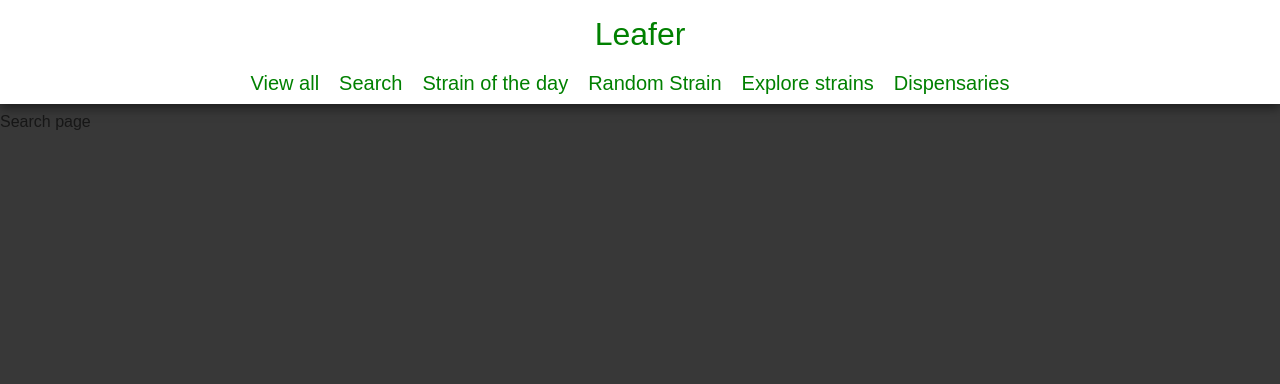
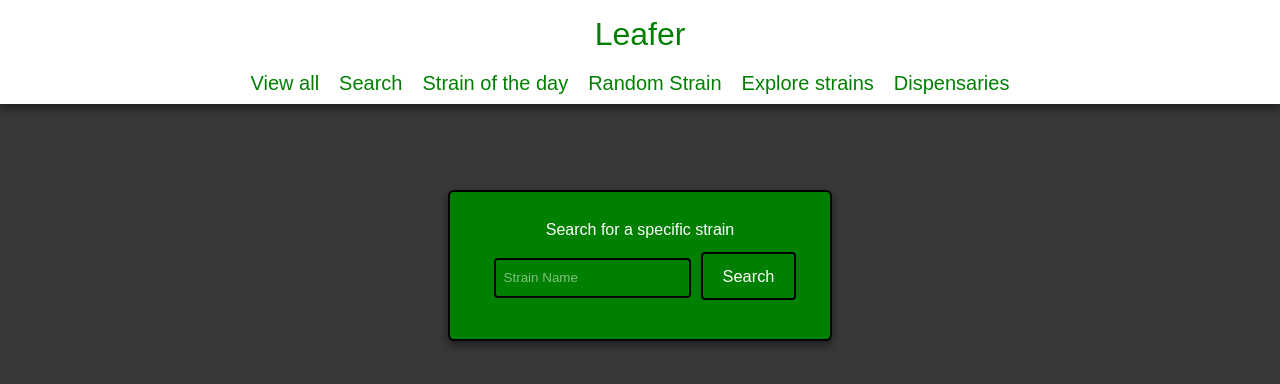
Before and after one commit to rypetrat/leafer, a Next.js app: page /search in a window 1280 px wide. Shown: the top 384 px of the page. Built offline with nearby package versions, Linux system fonts and the light colour scheme.

Commit message:
added some search functionality, working on clickable cards to redirect to more in depth detail pages

```diff
--- a/app/search/page.tsx
+++ b/app/search/page.tsx
@@ -1,9 +1,85 @@
 "use client";
 
+import styled from "styled-components";
+import React, { useState } from "react";
+import getWeedDataByName from "@/lib/getWeedDataByName/routes";
+import { useRouter } from "next/navigation";
+
+
+const StyledOuterDiv = styled.div`
+    text-align: center;
+    margin-top: 80px;
+    justify-content: center;
+    display: flex;
+    flex-direction: column;
+    padding-bottom: 80px;
+`;
+
+const StyledInnerDiv = styled.div`
+    background-color: green;
+    margin-bottom: 50px;
+    padding: 2%;
+    padding-bottom: 3%;
+    margin: 0 auto;
+    width: 30%;
+    border-radius: 6px;
+    border: 2px solid #000000;
+    color: white;
+    box-shadow: 0px 4px 10px rgba(0, 0, 0, 0.5);
+`;
+
+const StyledInput = styled.input`
+    padding: 8px;
+    margin: 0 10px;
+    border: 2px solid #000000;
+    border-radius: 4px;
+    font-size: calc(7px + 0.5vw);
+`;
+
+const StyledButton = styled.button`
+    padding: 10px 20px;
+    background-color: green;
+    margin-top: 10px;
+    color: white;
+    border: 2px solid #000000;
+    border-radius: 4px;
+    cursor: pointer;
+    font-size: calc(10px + 0.5vw);
+    &:hover {
+        background-color: darkgreen;
+    }
+`;
+
 export default function Search() {
+    const [strain, setStrain] = useState("");
+    const router = useRouter();
+
+    const handleSearch = async (e: React.FormEvent) => {
+        e.preventDefault();
+        try {
+            const data = await getWeedDataByName(strain);
+            router.push("/strain-search");
+        }
+        catch (err) {
+
+        }
+    }
+
     return (
-        <>
-            <h1>Search page</h1>
-        </>
+        <StyledOuterDiv>
+            <StyledInnerDiv>
+                <h1>Search for a specific strain</h1>
+                <form onSubmit={handleSearch}>
+                    <StyledInput
+                        type="text"
+                        value={strain}
+                        onChange={(e) => setStrain(e.target.value)}
+                        placeholder="Strain Name"
+                        required
+                    />
+                    <StyledButton type="submit">Search</StyledButton>
+                </form>
+            </StyledInnerDiv>
+        </StyledOuterDiv>
     );
 }
--- /dev/null
+++ b/app/strain-search/page.tsx
@@ -0,0 +1,9 @@
+"use client";
+
+export default function StrainSearch() {
+    return (
+        <>
+            <h1>Strain Search display page</h1>
+        </>
+    );
+}
--- /dev/null
+++ b/components/StrainContent.tsx
@@ -0,0 +1,60 @@
+import { Weedprops } from "@/types";
+import styled from "styled-components";
+
+const StyledTable = styled.table`
+  border-collapse: separate;
+  border-spacing: 40px 0;
+  background-color: #005bb5;
+  color: white;
+  border: 2px solid #000000;
+  box-shadow: 0px 4px 10px rgba(0, 0, 0, 0.5);
+  border-radius: 10px;
+`;
+
+const StyledTh = styled.th`
+  color:rgb(32, 32, 32);
+`;
+
+const StyledTd = styled.td`
+  padding: 10px;
+  text-align: center;
+`;
+
+const StyledDiv = styled.div`
+  margin-top: 50px;
+  display: flex;
+  justify-content: center;
+  padding: 0.25%;
+`;
+
+export default function StrainContent({strain}: {strain: Weedprops}) {
+    return (
+        <StyledDiv>
+        <StyledTable>
+          <thead>
+          <tr>
+            <StyledTh><u>Name</u></StyledTh>
+            <StyledTh><u>Genetics</u></StyledTh>
+            <StyledTh><u>THC %</u></StyledTh>
+            <StyledTh><u>CBD %</u></StyledTh>
+            <StyledTh><u>Description</u></StyledTh>
+            <StyledTh><u>Smell/Flavor</u></StyledTh>
+            <StyledTh><u>Effect(s)</u></StyledTh>
+          </tr>
+          </thead>
+          <tbody>
+          <tr>
+            <StyledTd>{strain.name}</StyledTd>
+            <StyledTd>{strain.genetics}</StyledTd>
+            <StyledTd>{strain.thc}</StyledTd>
+            <StyledTd>{strain.cbd}</StyledTd>
+            <StyledTd>{strain.description}</StyledTd>
+            <StyledTd>{strain.smellAndFlavor}</StyledTd>
+            <StyledTd>{strain.effect}</StyledTd>
+            <StyledTd> <img src={strain.imageUrl} alt={`${strain.name} image`}/> </StyledTd>
+          </tr>
+          </tbody>
+        </StyledTable>
+      </StyledDiv>
+    );
+}
--- a/components/StrainEntry.tsx
+++ b/components/StrainEntry.tsx
@@ -3,6 +3,7 @@
 import styled from "styled-components";
 import { Weedprops } from "@/types";
 import { useRouter } from "next/navigation";
+import getWeedDataByID from "@/lib/getWeedDataByID/routes";
 
 const Card = styled.div`
     display: flex;
@@ -55,7 +56,9 @@
 
     const handleClick = async () => {
         // Navigate to the specific strain detail page
-        // const data = await getWeedDataByID();
+        const data = await getWeedDataByID(strain._id);
+        // setStrainData(data);
+        // router.push('/strain-details')
     }
 
 
--- /dev/null
+++ b/lib/getWeedDataByID/routes.ts
@@ -0,0 +1,42 @@
+"use server";
+
+import { Weedprops } from "@/types";
+
+// for gathering weed data from API
+export default async function getWeedDataByName(strainID: string): Promise<Weedprops[]> {
+    const url = `https://the-weed-db.p.rapidapi.com/api/strains?id=${strainID}`;
+    const API_KEY = process.env.WEED_API_KEY;
+    const API_HOST = process.env.WEED_API_HOST;
+
+    const options = {
+        method: 'GET',
+        headers: {
+            'x-rapidapi-key': `${API_KEY}`,
+            'x-rapidapi-host': `${API_HOST}`
+        }
+    };
+
+    try {
+        const response = await fetch(url, options);
+        const data = await response.json();
+
+        const weedData: Weedprops[] = data.map((entry: any) => ({
+            _id: entry._id,
+            name: entry.name,
+            imageUrl: entry.imageUrl,
+            description: entry.description,
+            genetics: entry.genetics,
+            thc: entry.THC,
+            cbd: entry.CBD,
+            smellAndFlavor: entry.smellAndFlavour,
+            effect: entry.effect
+        }));
+
+        console.log("Weed data by name fetched successfully");
+        return weedData;
+    }
+    catch (error) {
+        console.error(error);
+        return [];
+    }
+}
--- /dev/null
+++ b/lib/getWeedDataByName/routes.ts
@@ -0,0 +1,42 @@
+"use server";
+
+import { Weedprops } from "@/types";
+
+// for gathering weed data from API
+export default async function getWeedDataByName(strain: string): Promise<Weedprops[]> {
+    const url = `https://the-weed-db.p.rapidapi.com/api/strains?name=${strain}`;
+    const API_KEY = process.env.WEED_API_KEY;
+    const API_HOST = process.env.WEED_API_HOST;
+
+    const options = {
+        method: 'GET',
+        headers: {
+            'x-rapidapi-key': `${API_KEY}`,
+            'x-rapidapi-host': `${API_HOST}`
+        }
+    };
+
+    try {
+        const response = await fetch(url, options);
+        const data = await response.json();
+
+        const weedData: Weedprops[] = data.map((entry: any) => ({
+            _id: entry._id,
+            name: entry.name,
+            imageUrl: entry.imageUrl,
+            description: entry.description,
+            genetics: entry.genetics,
+            thc: entry.THC,
+            cbd: entry.CBD,
+            smellAndFlavor: entry.smellAndFlavour,
+            effect: entry.effect
+        }));
+
+        console.log("Weed data by name fetched successfully");
+        return weedData;
+    }
+    catch (error) {
+        console.error(error);
+        return [];
+    }
+}
```
